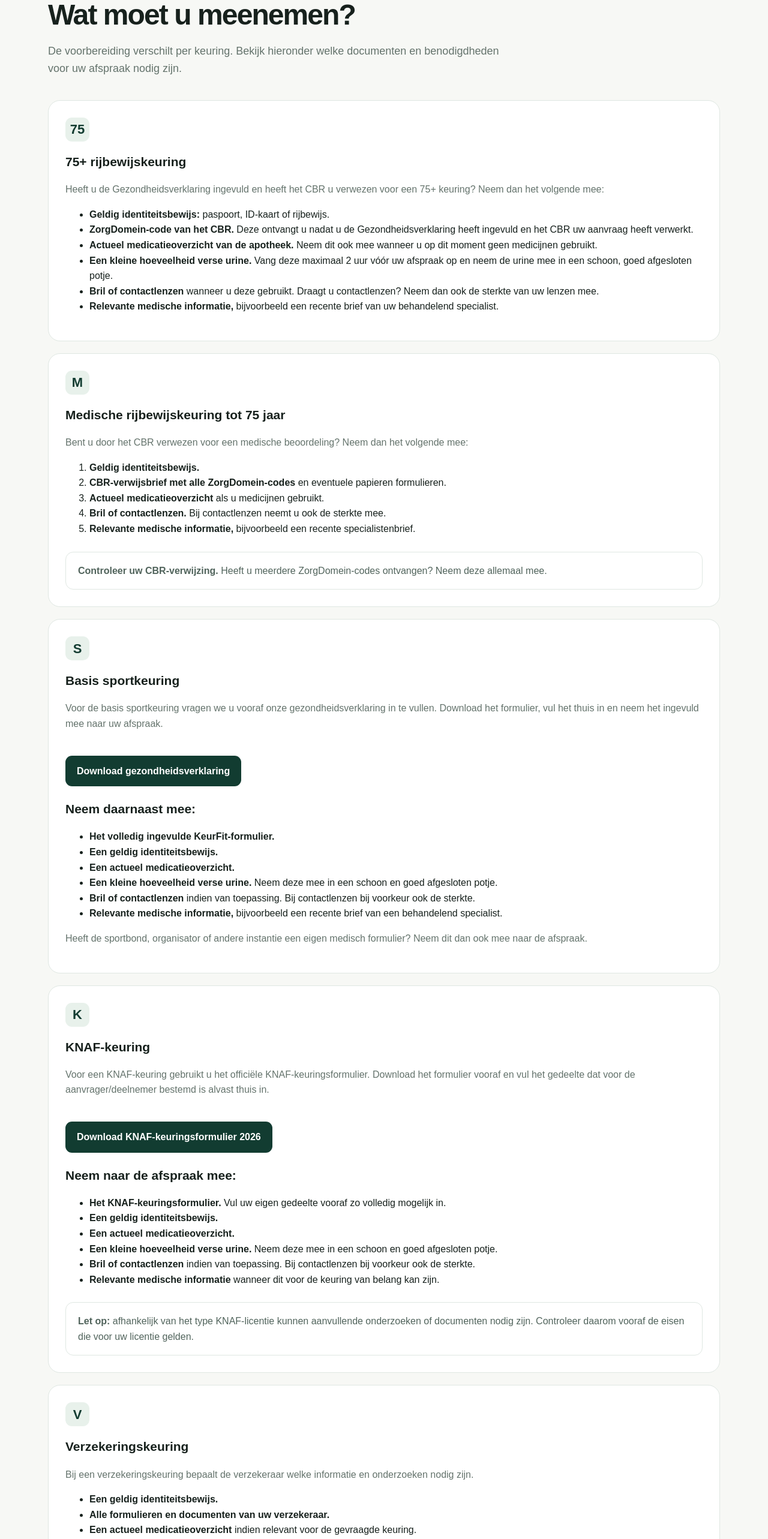
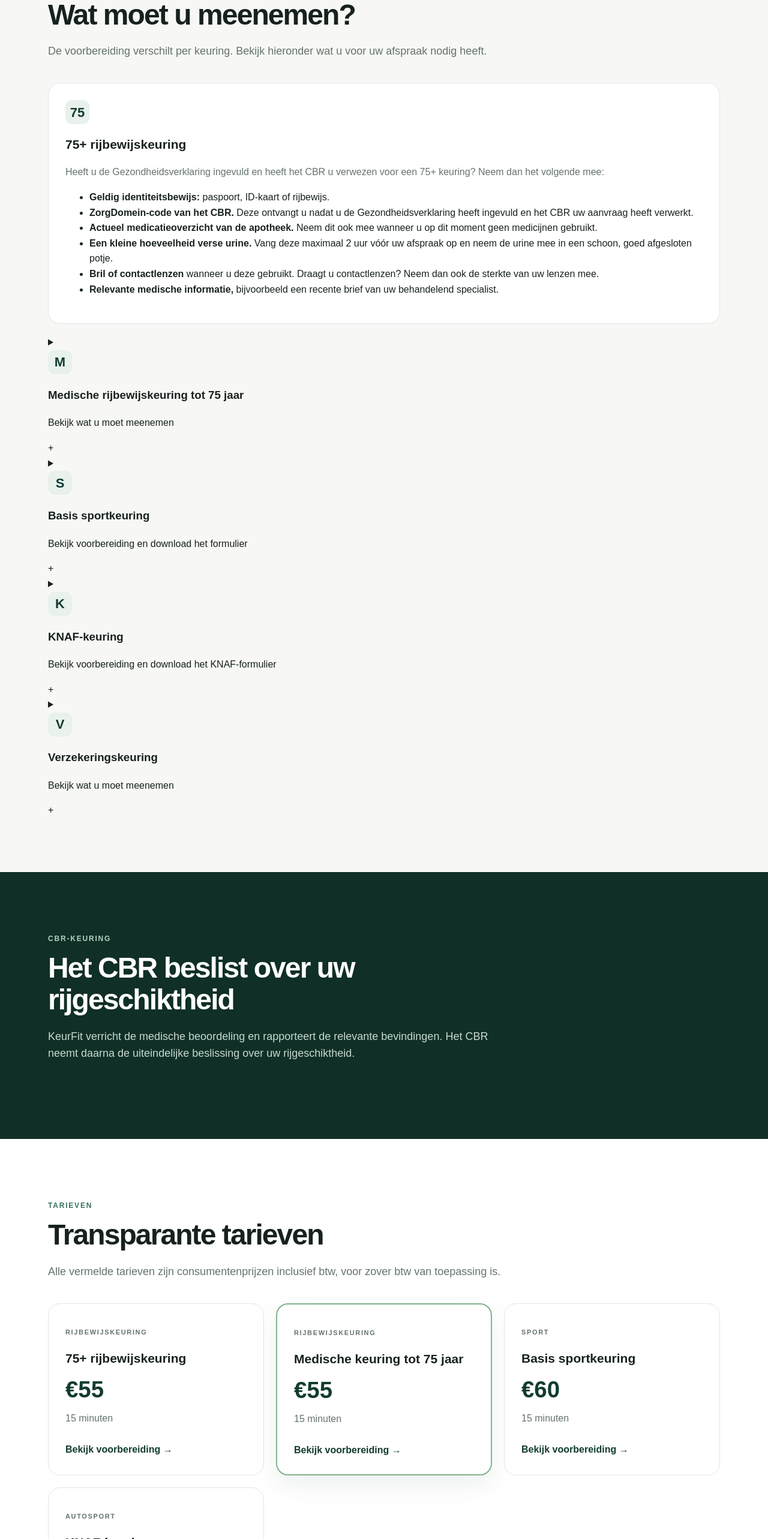
Before and after one commit to AestheFitNL/KeurFit, a Next.js app: page / in a window 1280 px wide. Shown: the part 3220-5786 px from the top of the page at 60% size. Built offline with nearby package versions, Linux system fonts and the light colour scheme.

Commit message:
Update page.js

```diff
--- a/app/page.js
+++ b/app/page.js
@@ -173,8 +173,6 @@ export default function Home() {
           </p>
 
           <div className="cards">
-            {/* BASIS SPORTKEURING */}
-
             <article className="card">
               <div className="cardIcon">S</div>
 
@@ -194,8 +192,6 @@ export default function Home() {
               </a>
             </article>
 
-            {/* KNAF */}
-
             <article className="card">
               <div className="cardIcon">K</div>
 
@@ -214,8 +210,6 @@ export default function Home() {
                 Bekijk voorbereiding →
               </a>
             </article>
-
-            {/* VERZEKERING */}
 
             <article className="card">
               <div className="cardIcon">V</div>
@@ -323,7 +317,7 @@ export default function Home() {
         </div>
       </section>
 
-      {/* WAT MEENEMEN */}
+      {/* WAT MOET U MEENEMEN */}
 
       <section className="section soft">
         <div className="container">
@@ -335,16 +329,15 @@ export default function Home() {
 
           <p className="intro">
             De voorbereiding verschilt per keuring. Bekijk hieronder
-            welke documenten en benodigdheden voor uw afspraak nodig
-            zijn.
+            wat u voor uw afspraak nodig heeft.
           </p>
 
-          {/* 75+ */}
+          {/* 75+ ALTIJD OPEN */}
 
           <div
             id="voorbereiding-75"
-            className="card"
-            style={{ marginBottom: "20px" }}
+            className="card preparationOpen"
+            style={{ marginBottom: "18px" }}
           >
             <div className="cardIcon">75</div>
 
@@ -392,20 +385,29 @@ export default function Home() {
             </ul>
           </div>
 
-          {/* TOT 75 */}
+          {/* TOT 75 INKLAPBAAR */}
 
-          <div
+          <details
             id="voorbereiding-tot75"
-            className="card"
-            style={{ marginBottom: "20px" }}
+            className="preparationDetails"
           >
+            <summary>
+              <div className="preparationSummaryLeft">
                 <div className="cardIcon">M</div>
 
+                <div>
                   <h3>Medische rijbewijskeuring tot 75 jaar</h3>
+                  <p>Bekijk wat u moet meenemen</p>
+                </div>
+              </div>
 
+              <span className="preparationPlus">+</span>
+            </summary>
+
+            <div className="preparationContent">
               <p>
-              Bent u door het CBR verwezen voor een medische beoordeling?
-              Neem dan het volgende mee:
+                Bent u door het CBR verwezen voor een medische
+                beoordeling? Neem dan het volgende mee:
               </p>
 
               <ol>
@@ -426,37 +428,49 @@ export default function Home() {
                 </li>
 
                 <li>
-                <strong>Bril of contactlenzen.</strong> Bij contactlenzen
-                neemt u ook de sterkte mee.
+                  <strong>Bril of contactlenzen.</strong> Bij
+                  contactlenzen neemt u ook de sterkte mee.
                 </li>
 
                 <li>
-                <strong>Relevante medische informatie,</strong> bijvoorbeeld
-                een recente specialistenbrief.
+                  <strong>Relevante medische informatie,</strong>{" "}
+                  bijvoorbeeld een recente specialistenbrief.
                 </li>
               </ol>
 
               <div className="notice">
                 <strong>Controleer uw CBR-verwijzing.</strong> Heeft u
-              meerdere ZorgDomein-codes ontvangen? Neem deze allemaal mee.
+                meerdere ZorgDomein-codes ontvangen? Neem deze allemaal
+                mee.
+              </div>
+            </div>
+          </details>
+
+          {/* SPORT INKLAPBAAR */}
+
+          <details
+            id="voorbereiding-sport"
+            className="preparationDetails"
+          >
+            <summary>
+              <div className="preparationSummaryLeft">
+                <div className="cardIcon">S</div>
+
+                <div>
+                  <h3>Basis sportkeuring</h3>
+                  <p>Bekijk voorbereiding en download het formulier</p>
                 </div>
               </div>
 
-          {/* SPORT */}
+              <span className="preparationPlus">+</span>
+            </summary>
 
-          <div
-            id="voorbereiding-sport"
-            className="card"
-            style={{ marginBottom: "20px" }}
-          >
-            <div className="cardIcon">S</div>
-
-            <h3>Basis sportkeuring</h3>
-
+            <div className="preparationContent">
               <p>
                 Voor de basis sportkeuring vragen we u vooraf onze
-              gezondheidsverklaring in te vullen. Download het formulier,
-              vul het thuis in en neem het ingevuld mee naar uw afspraak.
+                gezondheidsverklaring in te vullen. Download het
+                formulier, vul het thuis in en neem het ingevuld mee
+                naar uw afspraak.
               </p>
 
               <div className="buttons">
@@ -474,7 +488,9 @@ export default function Home() {
 
               <ul>
                 <li>
-                <strong>Het volledig ingevulde KeurFit-formulier.</strong>
+                  <strong>
+                    Het volledig ingevulde KeurFit-formulier.
+                  </strong>
                 </li>
 
                 <li>
@@ -486,18 +502,20 @@ export default function Home() {
                 </li>
 
                 <li>
-                <strong>Een kleine hoeveelheid verse urine.</strong> Neem
-                deze mee in een schoon en goed afgesloten potje.
+                  <strong>Een kleine hoeveelheid verse urine.</strong>{" "}
+                  Neem deze mee in een schoon en goed afgesloten potje.
                 </li>
 
                 <li>
                   <strong>Bril of contactlenzen</strong> indien van
-                toepassing. Bij contactlenzen bij voorkeur ook de sterkte.
+                  toepassing. Bij contactlenzen bij voorkeur ook de
+                  sterkte.
                 </li>
 
                 <li>
-                <strong>Relevante medische informatie,</strong> bijvoorbeeld
-                een recente brief van een behandelend specialist.
+                  <strong>Relevante medische informatie,</strong>{" "}
+                  bijvoorbeeld een recente brief van een behandelend
+                  specialist.
                 </li>
               </ul>
 
@@ -507,18 +525,28 @@ export default function Home() {
                 afspraak.
               </p>
             </div>
+          </details>
 
-          {/* KNAF */}
+          {/* KNAF INKLAPBAAR */}
 
-          <div
+          <details
             id="voorbereiding-knaf"
-            className="card"
-            style={{ marginBottom: "20px" }}
+            className="preparationDetails"
           >
+            <summary>
+              <div className="preparationSummaryLeft">
                 <div className="cardIcon">K</div>
 
+                <div>
                   <h3>KNAF-keuring</h3>
+                  <p>Bekijk voorbereiding en download het KNAF-formulier</p>
+                </div>
+              </div>
 
+              <span className="preparationPlus">+</span>
+            </summary>
+
+            <div className="preparationContent">
               <p>
                 Voor een KNAF-keuring gebruikt u het officiële
                 KNAF-keuringsformulier. Download het formulier vooraf en
@@ -541,8 +569,8 @@ export default function Home() {
 
               <ul>
                 <li>
-                <strong>Het KNAF-keuringsformulier.</strong> Vul uw eigen
-                gedeelte vooraf zo volledig mogelijk in.
+                  <strong>Het KNAF-keuringsformulier.</strong> Vul uw
+                  eigen gedeelte vooraf zo volledig mogelijk in.
                 </li>
 
                 <li>
@@ -554,39 +582,51 @@ export default function Home() {
                 </li>
 
                 <li>
-                <strong>Een kleine hoeveelheid verse urine.</strong> Neem
-                deze mee in een schoon en goed afgesloten potje.
+                  <strong>Een kleine hoeveelheid verse urine.</strong>{" "}
+                  Neem deze mee in een schoon en goed afgesloten potje.
                 </li>
 
                 <li>
                   <strong>Bril of contactlenzen</strong> indien van
-                toepassing. Bij contactlenzen bij voorkeur ook de sterkte.
+                  toepassing. Bij contactlenzen bij voorkeur ook de
+                  sterkte.
                 </li>
 
                 <li>
-                <strong>Relevante medische informatie</strong> wanneer dit
-                voor de keuring van belang kan zijn.
+                  <strong>Relevante medische informatie</strong> wanneer
+                  dit voor de keuring van belang kan zijn.
                 </li>
               </ul>
 
               <div className="notice">
                 <strong>Let op:</strong> afhankelijk van het type
-              KNAF-licentie kunnen aanvullende onderzoeken of documenten
-              nodig zijn. Controleer daarom vooraf de eisen die voor uw
-              licentie gelden.
+                KNAF-licentie kunnen aanvullende onderzoeken of
+                documenten nodig zijn. Controleer daarom vooraf de eisen
+                die voor uw licentie gelden.
+              </div>
+            </div>
+          </details>
+
+          {/* VERZEKERING INKLAPBAAR */}
+
+          <details
+            id="voorbereiding-verzekering"
+            className="preparationDetails"
+          >
+            <summary>
+              <div className="preparationSummaryLeft">
+                <div className="cardIcon">V</div>
+
+                <div>
+                  <h3>Verzekeringskeuring</h3>
+                  <p>Bekijk wat u moet meenemen</p>
                 </div>
               </div>
 
-          {/* VERZEKERING */}
+              <span className="preparationPlus">+</span>
+            </summary>
 
-          <div
-            id="voorbereiding-verzekering"
-            className="card"
-          >
-            <div className="cardIcon">V</div>
-
-            <h3>Verzekeringskeuring</h3>
-
+            <div className="preparationContent">
               <p>
                 Bij een verzekeringskeuring bepaalt de verzekeraar welke
                 informatie en onderzoeken nodig zijn.
@@ -609,8 +649,8 @@ export default function Home() {
                 </li>
 
                 <li>
-                <strong>Relevante medische informatie</strong> wanneer de
-                verzekeraar hierom vraagt.
+                  <strong>Relevante medische informatie</strong> wanneer
+                  de verzekeraar hierom vraagt.
                 </li>
               </ul>
 
@@ -619,6 +659,7 @@ export default function Home() {
                 heeft meegestuurd en neem deze mee naar de afspraak.
               </p>
             </div>
+          </details>
         </div>
       </section>
 
@@ -838,7 +879,7 @@ export default function Home() {
         </div>
       </section>
 
-      {/* AFSPRAAK NOG NIET BESCHIKBAAR */}
+      {/* AFSPRAAK */}
 
       <section className="section appointment">
         <div className="container appointmentInner">
```
Lines whose indentation alone changed are shown as unchanged.
